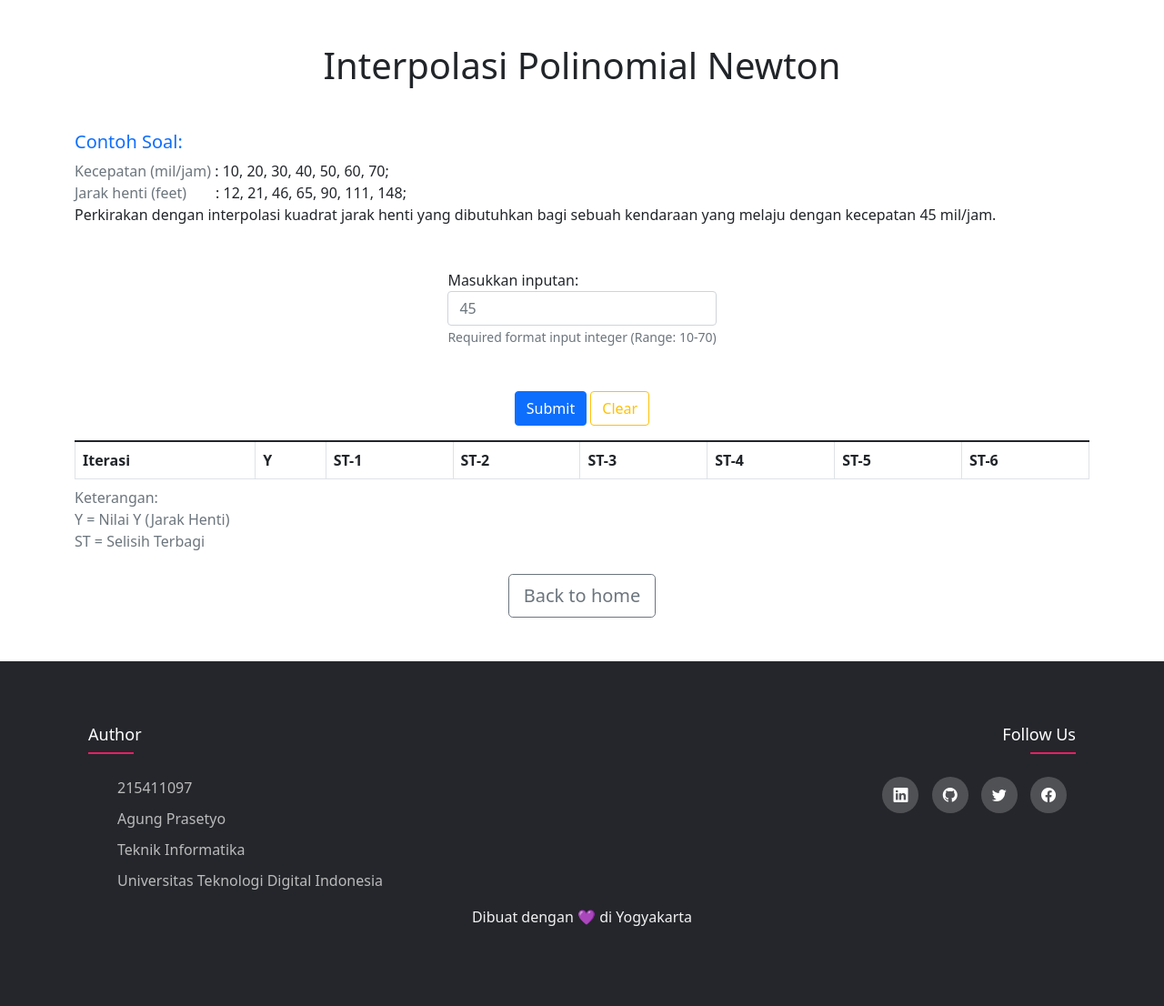
After one commit to agprsty-utdi/metode-numerik-app, a Flask app: template templates/polinom-newton.html in a window 1280 px wide. The commit adds this page. Shown: the whole page at 91% size. Run offline with Flask 2, Linux system fonts and the light colour scheme; the template is opened without the code that fills it: most values are stand-ins (such as "Sample title", 1, 10 or a date in 2020); lists and menus that the app fills with data are empty; parts of the project's set-up code (start-up, migrations or seed data) failed here and were passed over; some libraries are stand-ins or nearby versions.

Commit message:
To finishing view program polinom newton

```diff
--- a/domain/polinomial_newton.py
+++ b/domain/polinomial_newton.py
@@ -2,7 +2,7 @@
 # -*- coding: utf-8 -*-
 
 import numpy as np
-from app.libs.utils import safe_float, safe_int
+from app.libs.utils import safe_int
 from app.exception.http_error import MultiValidationException
 
 INPUT = {
@@ -14,7 +14,7 @@ class PolinomialNewton(object):
     xinput: int
 
     def __init__(self, data: dict) -> object:
-        self.xinput = data.get("input", 0)
+        self.xinput = safe_int(data.get("xinput", 0))
 
     def prevalidate(self) -> MultiValidationException:
         error = MultiValidationException()
@@ -37,7 +37,7 @@ class PolinomialNewton(object):
 
         for k in range(1, n+1):
             for i in range(0, n-k+1):
-                ST[i, k] = (ST[i+1, k-1] - ST[i, k-1])/(x[i+k]-x[i])
+                ST[i, k] = round((ST[i+1, k-1] - ST[i, k-1])/(x[i+k]-x[i]), 5)
 
         p = ST[0,0]
         for i in range(1, n+1):
--- a/main.py
+++ b/main.py
@@ -3,6 +3,7 @@
 
 import os
 from flask import Flask, jsonify, render_template, request
+from flask_cors import CORS
 from app.error import register_error_handler
 from app.exception.http_error import BadRequestException
 from app.libs.utils import safe_int
@@ -11,6 +12,7 @@ from domain.polinomial_newton import PolinomialNewton
 
 os.environ.get("FLASK_ENV", default="production")
 app = Flask(__name__)
+cors = CORS(app, resources={r"/api/*": {"origins": "*"}})
 app = register_error_handler(app)
 app.config.from_pyfile(f'{os.getcwd()}/config/config.py')
 
@@ -39,9 +41,9 @@ def aprokmasi_view():
         base_url=base_url
     )
 
-@app.route('/aproksimasi', methods=["POST"])
+@app.route('/api/aproksimasi', methods=["POST"])
 def aprokmasi():
-    data = __get_form_json_input(request.json)
+    data = __get_form_json_input_aproksimasi(request.json)
 
     aprokmasi = Aprokmasi(data)
     error = aprokmasi.prevalidate()
@@ -68,7 +70,15 @@ def introduction_polinom_newton():
         title="Introduction Polinom Newton",
     )
 
-@app.route('/polinom-newton', methods=["POST"])
+@app.route('/polinom-newton', methods=["GET"])
+def polinom_newton_view():
+    return render_template(
+        "polinom-newton.html",
+        title="Polinomial Newton",
+        base_url=base_url
+    )
+
+@app.route('/api/polinom-newton', methods=["POST"])
 def polinom_newton():
     data = __get_form_json_input_polinom_newton(request.json)
 
@@ -100,7 +110,7 @@ def __get_form_json_input_aproksimasi(args: dict)->dict:
 def __get_form_json_input_polinom_newton(args: dict)->dict:
     """Form json input"""
     return {
-        "input": args.get("input", 0),
+        "xinput": args.get("xinput", 0),
     }
 
 def __check_operation_error(data: dict) -> bool:
--- a/requirements.txt
+++ b/requirements.txt
@@ -1,9 +1,11 @@
 click==8.1.3
 Flask==2.1.3
+Flask-Cors==3.0.10
 hupper==1.8.1
 itsdangerous==2.1.2
 Jinja2==3.1.2
 MarkupSafe==2.1.1
 numpy==1.23.5
 python-dotenv==0.21.0
+six==1.16.0
 Werkzeug==2.2.2
--- a/templates/introduction-aprokmasi.html
+++ b/templates/introduction-aprokmasi.html
@@ -1,7 +1,6 @@
 {% extends 'layout.html' %}
 
 {% block css %}
-  <link href="{{ url_for('static', filename='css/index.css') }}" rel="stylesheet">
 {% endblock %}
 
 {% block content %}
--- a/templates/introduction-polinom-newton.html
+++ b/templates/introduction-polinom-newton.html
@@ -1,7 +1,6 @@
 {% extends 'layout.html' %}
 
 {% block css %}
-  <link href="{{ url_for('static', filename='css/index.css') }}" rel="stylesheet">
 {% endblock %}
 
 {% block content %}
@@ -10,12 +9,12 @@
       <h1 class="title">Interpolasi Polinomial Newton</h1>
       <div class="feature mt-3">
         <h3 class="feature__title">Workflow Programs</h3>
-        <!-- <img src="{{ url_for('static', filename='img/aprokmasi.png') }}" alt="aproksimasi-work-flow" width="50%"> -->
+        <img src="{{ url_for('static', filename='img/polinom_newton.png') }}" alt="aproksimasi-work-flow" width="50%">
       </div>
     </section>
 
     <section class="foot text-center mt-5">
-      <a href="#" class="btn btn-lg btn-outline-secondary" role="button" aria-pressed="true">Let's go try it!</a>
+      <a href="/polinom-newton" class="btn btn-lg btn-outline-secondary" role="button" aria-pressed="true">Let's go try it!</a>
     </section>
   </div>
 {% endblock %}
--- a/templates/layout.html
+++ b/templates/layout.html
@@ -9,6 +9,7 @@
     <!-- Bootstrap CSS -->
     <link href="https://cdn.jsdelivr.net/npm/bootstrap@5.1.3/dist/css/bootstrap.min.css" rel="stylesheet">
     <link rel="stylesheet" href="https://cdn.jsdelivr.net/npm/bootstrap-icons@1.8.3/font/bootstrap-icons.css">
+    <link href="{{ url_for('static', filename='css/index.css') }}" rel="stylesheet">
 
     <!-- Custom CSS -->
     {% block css %}{% endblock %}
--- /dev/null
+++ b/templates/polinom-newton.html
@@ -0,0 +1,119 @@
+{% extends 'layout.html' %}
+
+{% block content %}
+<div class="container">
+    <h1 class="title text-center mt-5">Interpolasi Polinomial Newton</h1>
+    <section class="question">
+        <p class="mt-5">
+        <h5 class="text-primary">Contoh Soal:</h5>
+        <span class="text-secondary">Kecepatan (mil/jam)</span>&nbsp;: 10, 20, 30, 40, 50, 60, 70;
+        <br> <span class="text-secondary">Jarak henti (feet)</span>&emsp;&emsp;: 12, 21, 46, 65, 90, 111, 148;
+        <br>Perkirakan dengan interpolasi kuadrat jarak henti yang dibutuhkan bagi sebuah kendaraan yang melaju dengan
+        kecepatan 45 mil/jam.
+        </p>
+    </section>
+
+    <div class="row mt-5">
+        <div class="col"></div>
+        <div class="col-md-auto">
+            <div class="form-group">
+                <label for="InputExponen">Masukkan inputan:</label>
+                <input type=number step=1 min="0" max="70" oninput="validity.valid||(value='');" class="form-control"
+                    id="xinput" placeholder="45">
+                <small class="form-text text-muted">Required format input integer (Range: 10-70)</small>
+            </div>
+
+            <div class="text-center mt-5">
+                <button type="submit" class="btn btn-primary" id="submit">Submit</button>
+                <button type="submit" class="btn btn-outline-warning" onClick="refreshPage()">Clear</button>
+            </div>
+        </div>
+        <div class="col"></div>
+    </div>
+
+    <section class="hasil" id="hasil"></section>
+    <table class="table table-bordered mt-3" id="results">
+        <caption>Keterangan: <br>Y = Nilai Y (Jarak Henti) <br>ST = Selisih Terbagi</caption>
+        <thead>
+            <tr>
+                <th scope="col">Iterasi</th>
+                <th scope="col">Y</th>
+                <th scope="col">ST-1</th>
+                <th scope="col">ST-2</th>
+                <th scope="col">ST-3</th>
+                <th scope="col">ST-4</th>
+                <th scope="col">ST-5</th>
+                <th scope="col">ST-6</th>
+            </tr>
+        <tbody></tbody>
+        </thead>
+    </table>
+
+    <section class="mt-3 text-center">
+        <a href="/" class="btn btn-lg btn-outline-secondary" role="button" aria-pressed="true">Back to home</a>
+    </section>
+</div>
+{% endblock %}
+
+{% block js %}
+<script>
+    const url = "{{base_url}}/api/polinom-newton";
+    const btn_submit = "#submit";
+
+    $(document).ready(function () {
+        $(btn_submit).click(function () {
+            const xinput = $('input[id="xinput"]').val();
+
+            $.ajax({
+                url: url,
+                method: 'POST',
+                headers: {
+                    'Content-Type': 'application/json',
+                },
+                data: JSON.stringify({
+                    "xinput": xinput,
+                }),
+                success: function (data) {
+                    $("#results tbody tr").remove();
+                    $("#hasil h4").remove();
+                    $("#description h5").remove();
+                    create_list(data.data);
+                },
+                error: function (xhr, status, error) {
+                    const data = JSON.parse(xhr.responseText);
+                    const msg = data.meta.error;
+                    console.log(msg);
+                    alert("Oppss.. Operation error.");
+                }
+            });
+        });
+    });
+
+    function create_list(params) {
+        // Create datatable
+        const process = params.calculate;
+        $.each(process, function (i, item) {
+            let $tr = $('<tr>').append(
+                $('<td>').text(i + 1),
+                $('<td>').text(item[0]),
+                $('<td>').text(item[1]),
+                $('<td>').text(item[2]),
+                $('<td>').text(item[3]),
+                $('<td>').text(item[4]),
+                $('<td>').text(item[5]),
+                $('<td>').text(item[6]),
+            ).appendTo('#results tbody');
+        });
+
+        // Add value galat
+        let result = document.createElement("h4");
+        let text1 = document.createTextNode(`Result = ${params.result}`);
+        result.append(text1);
+        $("#hasil").append(result);
+    }
+
+    function refreshPage() {
+        window.location.reload();
+    }
+</script>
+{% endblock %}
--- a/templates/welcome.html
+++ b/templates/welcome.html
@@ -1,7 +1,6 @@
 {% extends 'layout.html' %}
 
 {% block css %}
-  <link href="{{ url_for('static', filename='css/index.css') }}" rel="stylesheet">
   <style>
     .container > .body {
       height: 50vh;
@@ -15,9 +14,9 @@
 {% block content %}
   <div class="container p-2">
     <section class="body text-center text-secondary">
-      <h1 class="title mt-5">Welcome To <br> Metode Numerik</h1>
+      <h1 class="title mt-5">Welcome To <br> Program Metode Numerik</h1>
       <div class="feature mt-5">
-        <h3 class="feature__title">Topik</h3>
+        <h3 class="feature__title">Pilih topik:</h3>
         <div class="feature__list">
           <a href="/introduction-aproksimasi" class="btn btn-lg btn-outline-secondary"
             role="button" aria-pressed="true" target="_blank">Aproksimasi</a>
```
Also changed, not shown: templates/aprokmasi.html (+4 -5 lines), README.md, static/img/polinom_newton.png (added), static/img/result_polinom_newton.png (added).
